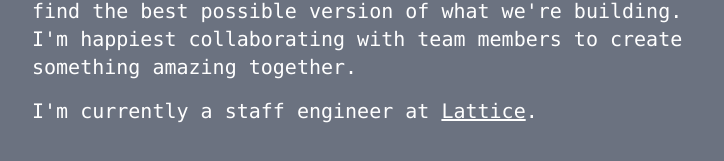
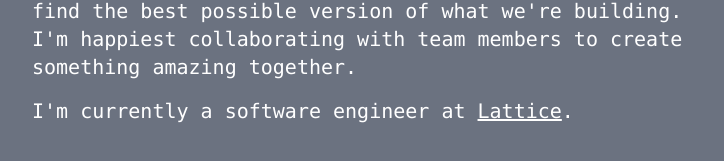
Before and after one commit to davidachee/davidachee, a Next.js app: page / in a window 1280 px wide. Shown: the part 499-660 px from the top of the page, without its empty margins (8-732 px from the left). Built offline with nearby package versions, Linux system fonts and the light colour scheme.

Commit message:
Update title

```diff
--- a/pages/index.tsx
+++ b/pages/index.tsx
@@ -33,7 +33,7 @@ export default function IndexPage() {
           create something amazing together.
         </p>
         <p className="font-mono font-light pt-4 text-xl max-w-2xl text-white">
-          I'm currently a staff engineer at{' '}
+          I'm currently a software engineer at{' '}
           <InlineLink href="https://www.lattice.com/" text="Lattice" />.
         </p>
       </div>
```
